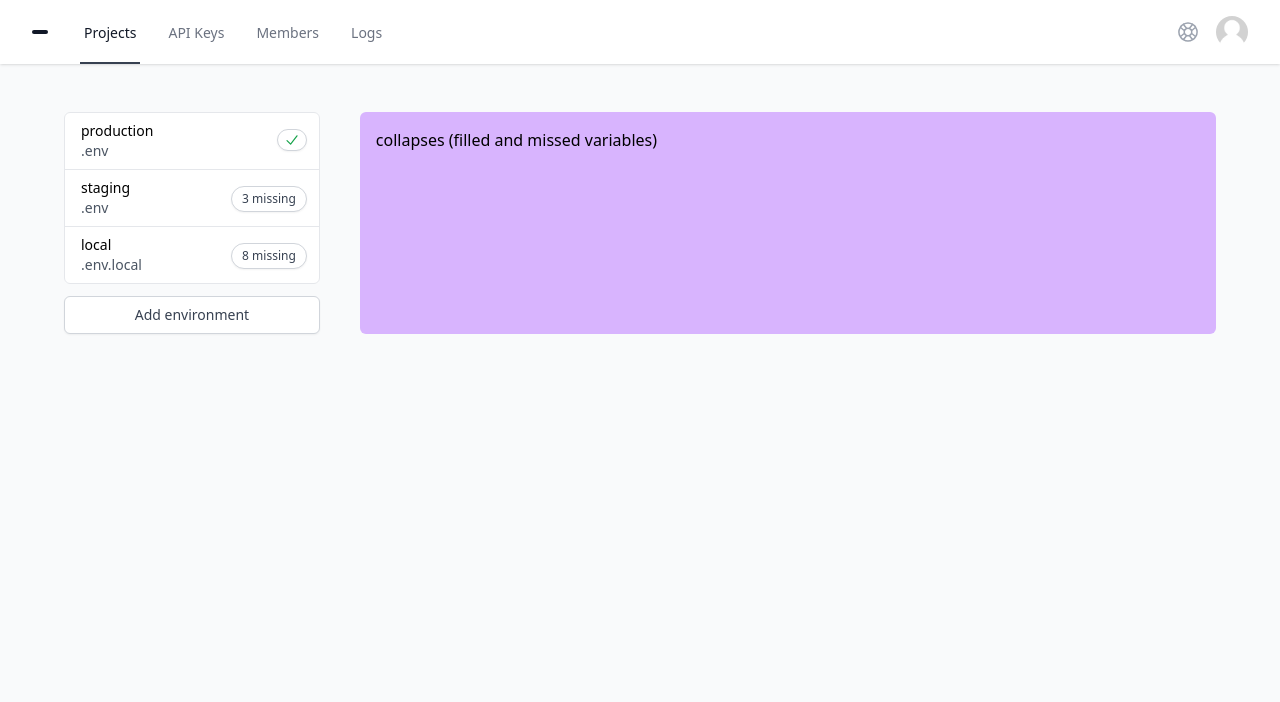
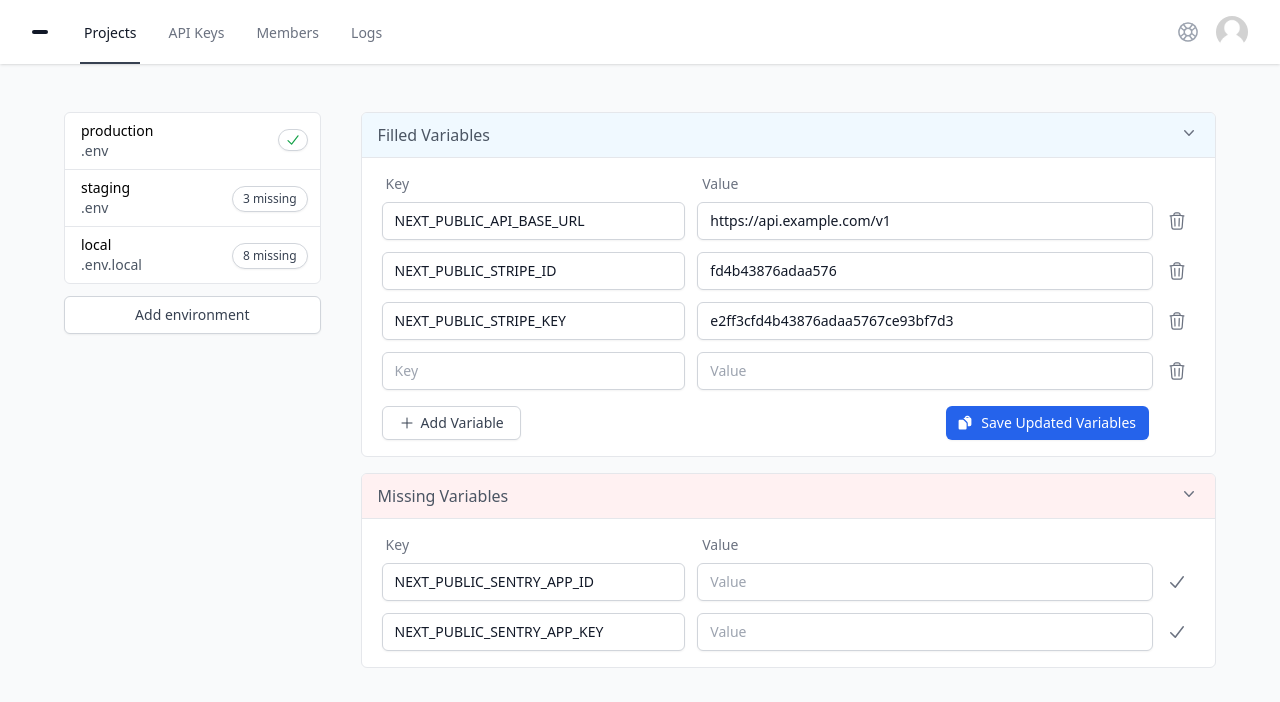
Before and after one commit to orcuntuna/envbook, a Next.js app: page /app/environments/1 in a window 1280 px wide. Shown: the top 702 px of the page. Built offline with nearby package versions, Linux system fonts and the light colour scheme.

Commit message:
add environment variables editor

```diff
--- a/src/app/app/environments/[environmentId]/page.tsx
+++ b/src/app/app/environments/[environmentId]/page.tsx
@@ -3,19 +3,71 @@
 import { useTranslation } from 'react-i18next'
 import { useModal } from '@/hooks/useModal'
 import AddEnvironmentModal from '@/components/modals/AddEnvironmentModal'
-import { CheckIcon } from '@heroicons/react/20/solid'
+import { CheckIcon, ChevronUpIcon, ClipboardDocumentIcon } from '@heroicons/react/20/solid'
+import { TrashIcon, PlusIcon } from '@heroicons/react/24/outline'
+import { Disclosure } from '@headlessui/react'
+import { useState } from 'react'
 
 export default function EnvironmentPage() {
   const { t } = useTranslation()
   const { isOpen: addEnvironmentModalIsOpen, setIsOpen: setAddEnvironmentModalIsOpen } = useModal()
 
+  const [filledVariables, setFilledVariables] = useState<Array<{ key: string; value: string }>>([
+    { key: 'NEXT_PUBLIC_API_BASE_URL', value: 'https://api.example.com/v1' },
+    { key: 'NEXT_PUBLIC_STRIPE_ID', value: 'fd4b43876adaa576' },
+    { key: 'NEXT_PUBLIC_STRIPE_KEY', value: 'e2ff3cfd4b43876adaa5767ce93bf7d3' },
+    { key: '', value: '' },
+  ])
+
+  const [missingVariables, setMissingVariables] = useState<Array<{ key: string; value: string }>>([
+    { key: 'NEXT_PUBLIC_SENTRY_APP_ID', value: '' },
+    { key: 'NEXT_PUBLIC_SENTRY_APP_KEY', value: '' },
+  ])
+
+  const addFilledVariable = () => {
+    setFilledVariables((variables) => [...variables, { key: '', value: '' }])
+  }
+
+  const deleteFilledVariable = (index: number) => {
+    setFilledVariables((variables) =>
+      variables.filter((_, variableIndex) => variableIndex !== index),
+    )
+  }
+
+  const moveMissingToFilled = (missingIndex: number) => {
+    // store variable
+    const variable = missingVariables[missingIndex]
+
+    // delete from missing list
+    setMissingVariables((variables) =>
+      variables.filter((_, variableIndex) => variableIndex !== missingIndex),
+    )
+
+    // find a good position in filled list
+    let newIndex = filledVariables.length > 0 ? filledVariables.length : 0
+    for (let variableIndex in filledVariables) {
+      const variable = filledVariables[variableIndex]
+      if (variable.key === '') {
+        newIndex = Number(variableIndex)
+        break
+      }
+    }
+
+    // move to filled list
+    setFilledVariables((variables) => {
+      const list = [...variables]
+      list.splice(newIndex, 0, variable)
+      return list
+    })
+  }
+
   return (
     <>
       <div className="w-full flex flex-row space-x-10">
         <div className="w-3/12">
-          <fieldset>
-            <div className="-space-y-px rounded-md bg-white">
-              <div className="rounded-tl-md rounded-tr-md relative border pl-4 pr-3 py-2 flex cursor-pointer focus:outline-none hover:bg-gray-50 flex items-center">
+          <div>
+            <div className="rounded-md bg-white border overflow-hidden">
+              <div className="relative border-b pl-4 pr-3 py-2 flex cursor-pointer focus:outline-none hover:bg-gray-50 flex items-center">
                 <span className="flex flex-col">
                   <span id="privacy-setting-0-label" className="block text-sm font-medium">
                     production
@@ -31,7 +83,7 @@ export default function EnvironmentPage() {
                 </div>
               </div>
 
-              <div className="relative border pl-4 pr-3 py-2 flex cursor-pointer focus:outline-none hover:bg-gray-50 flex items-center">
+              <div className="relative pl-4 pr-3 py-2 flex border-b cursor-pointer focus:outline-none hover:bg-gray-50 flex items-center">
                 <span className="flex flex-col">
                   <span id="privacy-setting-1-label" className="block text-sm font-medium">
                     staging
@@ -47,7 +99,7 @@ export default function EnvironmentPage() {
                 </div>
               </div>
 
-              <div className="rounded-bl-md rounded-br-md relative border pl-4 pr-3 py-2 flex cursor-pointer focus:outline-none hover:bg-gray-50 flex items-center">
+              <div className="relative pl-4 pr-3 py-2 flex cursor-pointer focus:outline-none hover:bg-gray-50 flex items-center">
                 <span className="flex flex-col">
                   <span id="privacy-setting-2-label" className="block text-sm font-medium">
                     local
@@ -63,7 +115,7 @@ export default function EnvironmentPage() {
                 </div>
               </div>
             </div>
-          </fieldset>
+          </div>
           <div className="mt-3">
             <button
               onClick={() => setAddEnvironmentModalIsOpen(true)}
@@ -73,8 +125,133 @@ export default function EnvironmentPage() {
             </button>
           </div>
         </div>
-        <div className="w-10/12 bg-purple-300 rounded-md p-4">
-          collapses (filled and missed variables)
+        <div className="w-10/12">
+          <div className="w-full">
+            <Disclosure as="div" defaultOpen={true}>
+              {({ open }) => (
+                <div className="overflow-hidden bg-white border rounded-md">
+                  <Disclosure.Button className="flex w-full justify-between bg-sky-50 px-4 py-2.5 text-left font-medium text-gray-600 focus:outline-none focus-visible:ring focus-visible:ring-sky-500 focus-visible:ring-opacity-75">
+                    <span>{t('common.filled_variables')}</span>
+                    <ChevronUpIcon
+                      className={`${open ? 'rotate-180 transform' : ''} h-5 w-5 text-gray-500`}
+                    />
+                  </Disclosure.Button>
+                  <Disclosure.Panel className="px-5 py-4 text-sm text-gray-500 border-t">
+                    <div className="flex text-sm font-normal text-gray-500">
+                      <div className="mr-3 pl-1" style={{ flex: 2 }}>
+                        {t('common.key')}
+                      </div>
+                      <div className="mr-1.5 pl-1" style={{ flex: 3 }}>
+                        {t('common.value')}
+                      </div>
+                      <div className="w-9"></div>
+                    </div>
+                    <div className="mt-2 space-y-3">
+                      {filledVariables.map((variable, variableIndex) => (
+                        <div className="flex text-gray-900" key={`filled-${variableIndex}`}>
+                          <div className="mr-3" style={{ flex: 2 }}>
+                            <input
+                              type="text"
+                              className="block w-full rounded-md border-gray-300 shadow-sm focus:border-gray-600 focus:ring-gray-600 sm:text-sm placeholder:text-gray-400"
+                              placeholder={t('common.key').toString()}
+                              value={variable.key}
+                            />
+                          </div>
+                          <div className="mr-1.5" style={{ flex: 3 }}>
+                            <input
+                              type="text"
+                              className="block w-full rounded-md border-gray-300 shadow-sm focus:border-gray-600 focus:ring-gray-600 sm:text-sm placeholder:text-gray-400"
+                              placeholder={t('common.value').toString()}
+                              value={variable.value}
+                            />
+                          </div>
+                          <div className="w-9 flex self-strech">
+                            <button
+                              type="button"
+                              onClick={() => deleteFilledVariable(variableIndex)}
+                              className="w-full self-strech rounded-md hover:bg-gray-100 flex justify-center items-center">
+                              <TrashIcon className="w-5 h-5 text-gray-500" />
+                            </button>
+                          </div>
+                        </div>
+                      ))}
+                    </div>
+                    <div className="mt-4 flex items-center justify-between">
+                      <button
+                        type="button"
+                        onClick={addFilledVariable}
+                        className="inline-flex items-center rounded-md border border-gray-300 bg-white px-4 py-2 text-sm font-medium leading-4 text-gray-700 shadow-sm hover:bg-gray-50 focus:outline-none focus:ring-2 focus:ring-gray-800 focus:ring-offset-2">
+                        <PlusIcon className="w-4 h-4 mr-1.5" />
+                        {t('common.add_variable')}
+                      </button>
+                      <div className="mr-10">
+                        <button
+                          type="button"
+                          className="mr-1.5 inline-flex items-center rounded-md border border-transparent bg-blue-600 px-3 py-2 text-sm font-normal leading-4 text-white shadow-sm hover:bg-blue-700 focus:outline-none focus:ring-2 focus:ring-blue-500 focus:ring-offset-2">
+                          <ClipboardDocumentIcon className="-ml-0.5 mr-2 h-4 w-4" />
+                          {t('common.save_updated_variables')}
+                        </button>
+                      </div>
+                    </div>
+                  </Disclosure.Panel>
+                </div>
+              )}
+            </Disclosure>
+            <Disclosure as="div" className="mt-4" defaultOpen={true}>
+              {({ open }) => (
+                <div className="overflow-hidden bg-white border rounded-md">
+                  <Disclosure.Button className="flex w-full justify-between bg-rose-50 px-4 py-2.5 text-left font-medium text-gray-600 focus:outline-none focus-visible:ring focus-visible:ring-rose-500 focus-visible:ring-opacity-75">
+                    <span>{t('common.missing_variables')}</span>
+                    <ChevronUpIcon
+                      className={`${open ? 'rotate-180 transform' : ''} h-5 w-5 text-gray-500`}
+                    />
+                  </Disclosure.Button>
+                  <Disclosure.Panel className="px-5 py-4 text-sm text-gray-500 border-t">
+                    <div className="flex text-sm font-normal text-gray-500">
+                      <div className="mr-3 pl-1" style={{ flex: 2 }}>
+                        {t('common.key')}
+                      </div>
+                      <div className="mr-1.5 pl-1" style={{ flex: 3 }}>
+                        {t('common.value')}
+                      </div>
+                      <div className="w-9"></div>
+                    </div>
+                    <div className="mt-2 space-y-3">
+                      {missingVariables.map((variable, variableIndex) => (
+                        <div className="flex text-gray-900" key={`filled-${variableIndex}`}>
+                          <div className="mr-3" style={{ flex: 2 }}>
+                            <input
+                              type="text"
+                              className="block w-full rounded-md border-gray-300 shadow-sm focus:border-gray-600 focus:ring-gray-600 sm:text-sm placeholder:text-gray-400"
+                              placeholder={t('common.key').toString()}
+                              defaultValue={variable.key}
+                              readOnly={true}
+                            />
+                          </div>
+                          <div className="mr-1.5" style={{ flex: 3 }}>
+                            <input
+                              type="text"
+                              className="block w-full rounded-md border-gray-300 shadow-sm focus:border-gray-600 focus:ring-gray-600 sm:text-sm placeholder:text-gray-400"
+                              placeholder={t('common.value').toString()}
+                              value={variable.value}
+                            />
+                          </div>
+                          <div className="w-9 flex self-strech">
+                            <button
+                              type="button"
+                              onClick={() => moveMissingToFilled(variableIndex)}
+                              className="w-full self-strech rounded-md hover:bg-gray-100 flex justify-center items-center">
+                              <CheckIcon className="w-5 h-5 text-gray-500" />
+                            </button>
+                          </div>
+                        </div>
+                      ))}
+                    </div>
+                  </Disclosure.Panel>
+                </div>
+              )}
+            </Disclosure>
+          </div>
         </div>
       </div>
       <AddEnvironmentModal
--- a/src/app/app/page.tsx
+++ b/src/app/app/page.tsx
@@ -96,7 +96,7 @@ export default function DashboardPage() {
           </button>
         </div>
       </div>
-      <div className="overflow-hidden bg-white border border-gray-100 shadow-sm sm:rounded-md">
+      <div className="overflow-hidden bg-white border rounded-md">
         <ul role="list" className="divide-y divide-gray-200">
           {projects.map((project) => (
             <ProjectCard key={`project-${project.id}`} project={project} />
--- a/src/languages/en.json
+++ b/src/languages/en.json
@@ -29,7 +29,13 @@
     "env_name": "Environment name",
     "file_name": "File name",
     "clone_variables": "Clone variables",
-    "optional": "Optional"
+    "optional": "Optional",
+    "filled_variables": "Filled Variables",
+    "missing_variables": "Missing Variables",
+    "key": "Key",
+    "value": "Value",
+    "add_variable": "Add Variable",
+    "save_updated_variables": "Save Updated Variables"
   },
   "examples": {
     "my_project": "My Project",
```
